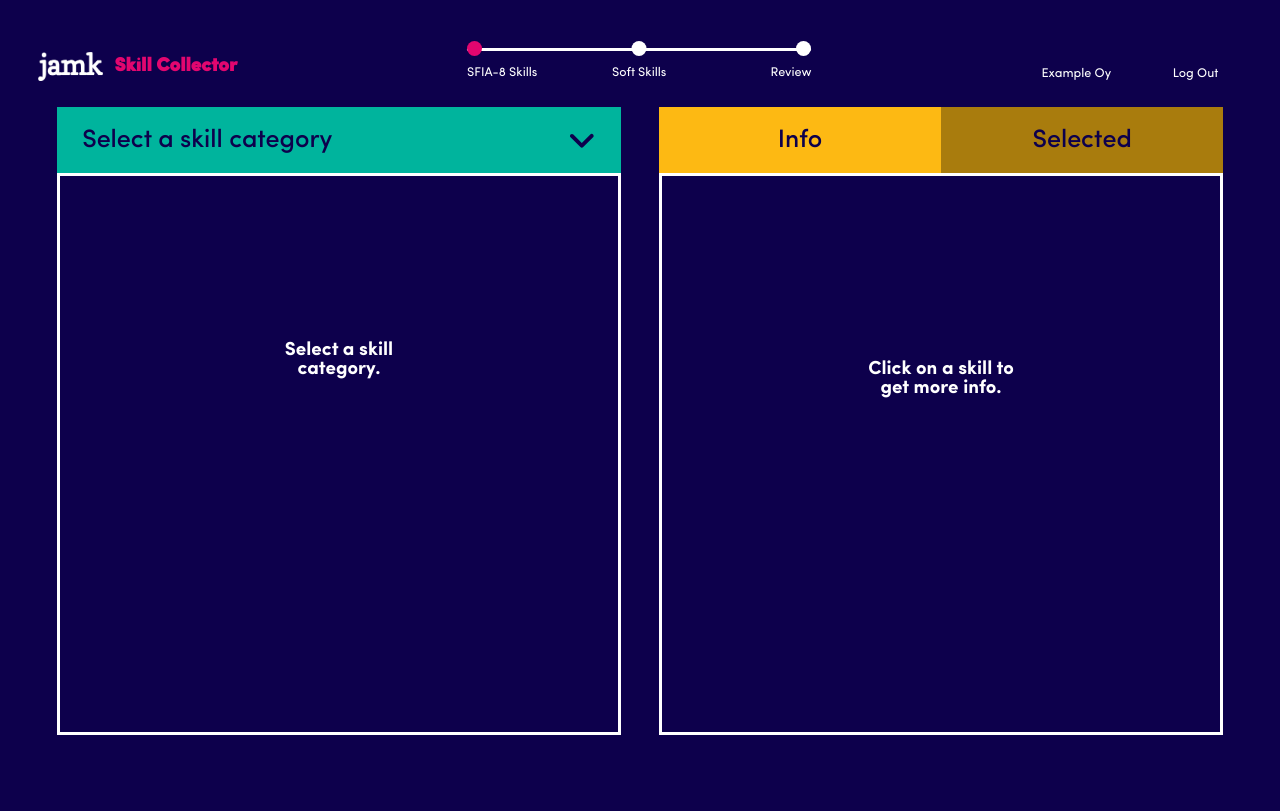
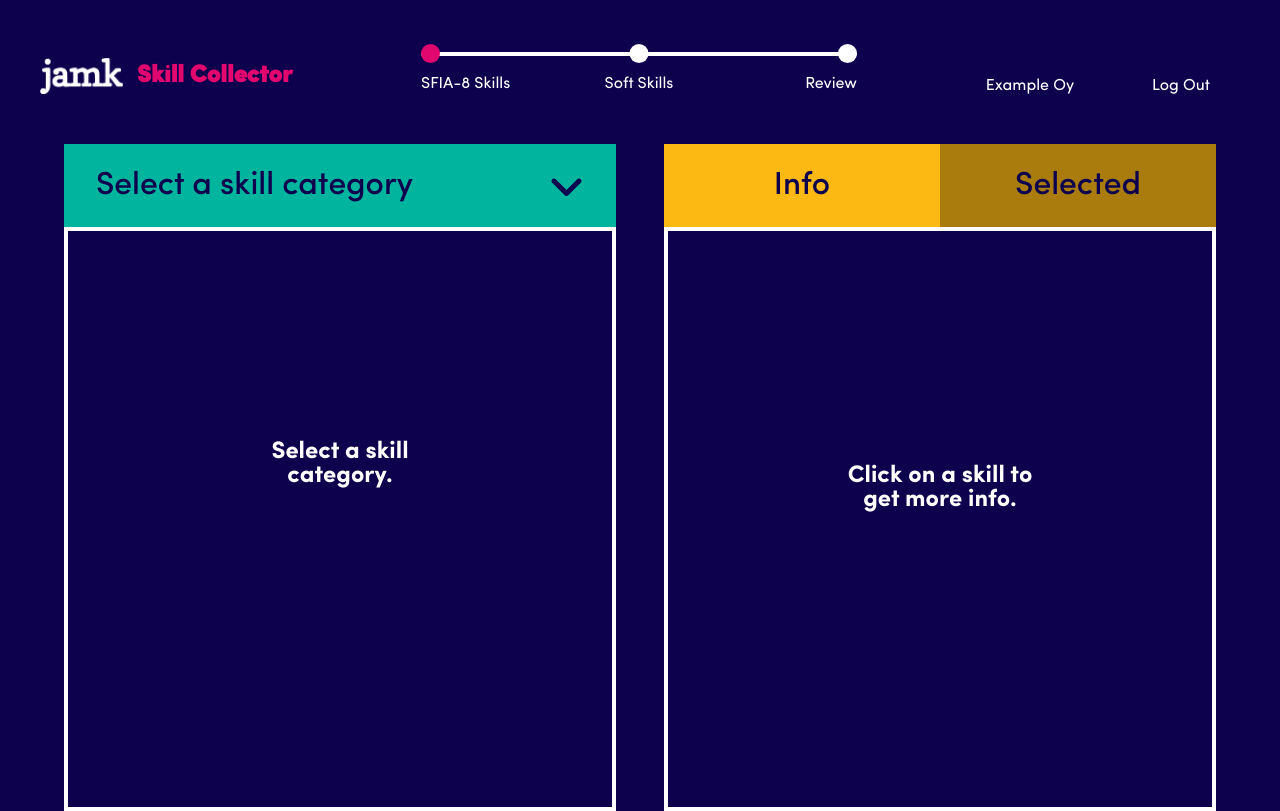
Before and after one commit to LenniMatilainen/skill-collector, a React app: page / in a window 1280 px wide. Built offline with nearby package versions, Linux system fonts and the light colour scheme.

Commit message:
Zoom issue fixed

```diff
--- a/src/main.css
+++ b/src/main.css
@@ -22,25 +22,15 @@ body {
     background-color: #0D004C;
     font-family: 'Sofia Pro', sans-serif;
     color: #ffff;
-    zoom: 79%;
-}
-
-#root {
-    display: grid;
-    grid-template-columns: 1fr 1fr;
-    grid-template-rows: auto auto;
-    grid-gap: 16px;
+    margin: 0;
 }
 
 #selectors {
-    grid-column: 1 / span 2;
     display: flex;
-    z-index: 10;
     height: 80vh;
     margin: 0 64px;
     gap: 48px;
     justify-content: space-around;
-    align-items: stretch; /* Add this line to stretch child elements */
 }
 
 #leftBox, #infoSelect {
@@ -52,8 +42,9 @@ nav {
     display: flex;
     align-items: center;
     justify-content: space-between;
-    grid-column: 1 / span 2;
+    margin-bottom: 2em;
 }
+
 .pinkLogo {
     color: #E2066F;
     display: inline;
@@ -139,12 +130,9 @@ nav {
     margin: 60px 70px 0 0;
 }
 
-.Logos, .state, .userSettings {
-    /* border: 1px solid red; */
-}
-
 #Sfia--leftBox, #Sfia--rightBox {
     border: 4px solid white;
+    height: 80%;
 }
 
 #Sfia--leftBox {
@@ -152,7 +140,6 @@ nav {
     -moz-user-select: none; /* Firefox */
     -ms-user-select: none; /* Internet Explorer/Edge */
     user-select: none;
-    height: 100%;
     overflow-y: auto;
     display: flex;
     flex-wrap: wrap;
@@ -179,7 +166,6 @@ nav {
 }
 
 #Sfia--rightBox {
-    height: 100%;
     padding: 32px;
     overflow-y: auto;
 }
```
Also changed, not shown: index.js (deleted, +0 -18 lines).
